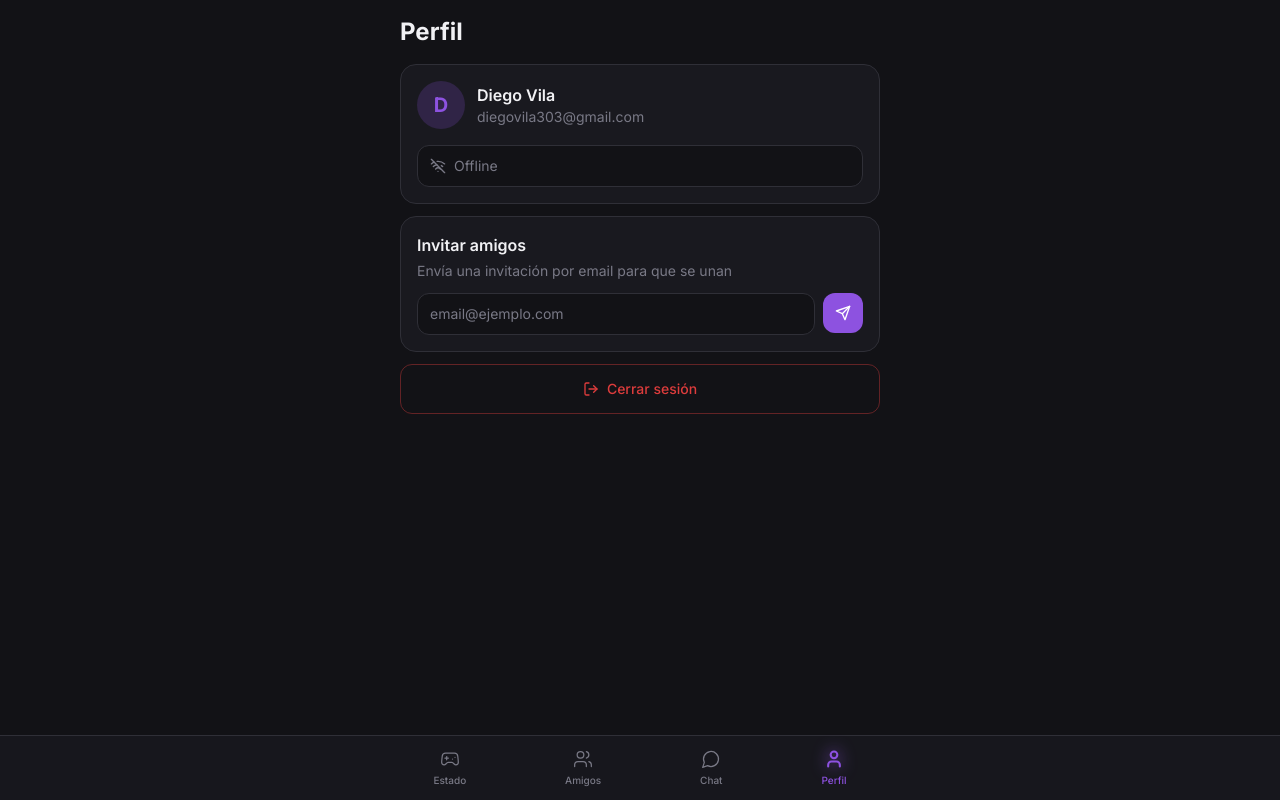
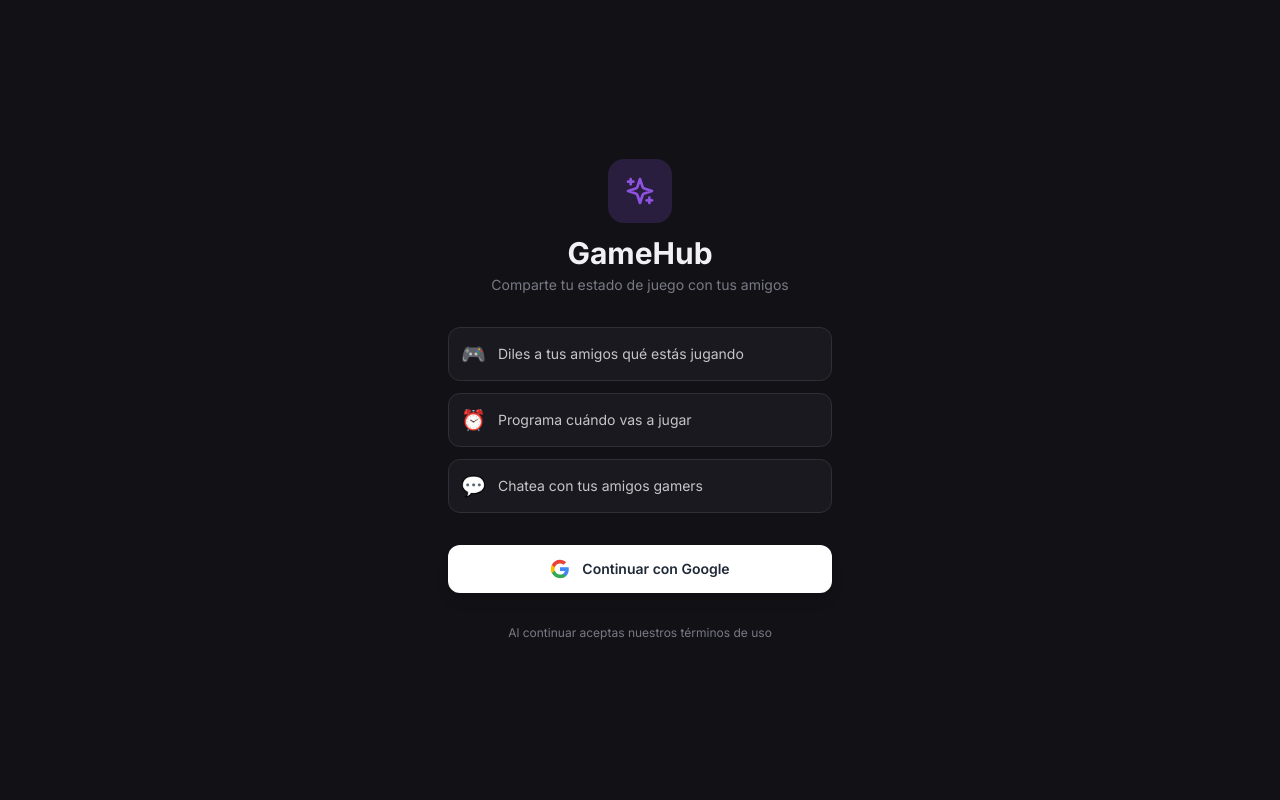
Before and after one commit to diegovila303/Gamehub, a React (Vite) app: page /profile in a window 1280 px wide. Built offline with nearby package versions, Linux system fonts and the light colour scheme; no server answers.

Commit message:
firebase integrado

```diff
--- a/src/App.jsx
+++ b/src/App.jsx
@@ -1,12 +1,28 @@
 import { Routes, Route, Navigate } from 'react-router-dom'
+import { AuthProvider, useAuth } from './lib/auth'
 import AppLayout from './components/layouts/AppLayout'
 import EstadoPage from './pages/EstadoPage'
 import AmigosPage from './pages/AmigosPage'
 import ChatPage from './pages/ChatPage'
-import ChatConversationPage from './pages/ChatConversationPage'
 import PerfilPage from './pages/PerfilPage'
+import LoginPage from './pages/LoginPage'
 
-export default function App() {
+function AppRoutes() {
+  const { user, loading } = useAuth()
+
+  if (loading) {
+    return (
+      <div className="min-h-screen bg-background flex items-center justify-center">
+        <div className="flex flex-col items-center gap-3">
+          <div className="w-10 h-10 rounded-full border-2 border-primary border-t-transparent animate-spin" />
+          <p className="text-sm text-muted-foreground">Cargando...</p>
+        </div>
+      </div>
+    )
+  }
+
+  if (!user) return <LoginPage />
+
   return (
     <Routes>
       <Route element={<AppLayout />}>
@@ -19,3 +35,11 @@
     </Routes>
   )
 }
+
+export default function App() {
+  return (
+    <AuthProvider>
+      <AppRoutes />
+    </AuthProvider>
+  )
+}
--- /dev/null
+++ b/src/lib/auth.jsx
@@ -0,0 +1,56 @@
+import { createContext, useContext, useEffect, useState } from 'react'
+import { auth, googleProvider, db } from './firebase'
+import { signInWithPopup, signOut, onAuthStateChanged } from 'firebase/auth'
+import { doc, setDoc, getDoc } from 'firebase/firestore'
+
+const AuthContext = createContext(null)
+
+export function AuthProvider({ children }) {
+  const [user, setUser] = useState(null)
+  const [loading, setLoading] = useState(true)
+
+  useEffect(() => {
+    const unsub = onAuthStateChanged(auth, async (firebaseUser) => {
+      if (firebaseUser) {
+        // Guardar/actualizar perfil en Firestore
+        const ref = doc(db, 'users', firebaseUser.uid)
+        const snap = await getDoc(ref)
+        if (!snap.exists()) {
+          await setDoc(ref, {
+            uid: firebaseUser.uid,
+            name: firebaseUser.displayName,
+            email: firebaseUser.email,
+            avatar: firebaseUser.photoURL,
+            status: 'offline',
+            current_game: null,
+            scheduled_time: null,
+            createdAt: new Date().toISOString()
+          })
+        }
+        setUser({ ...firebaseUser, ...snap.data() })
+      } else {
+        setUser(null)
+      }
+      setLoading(false)
+    })
+    return unsub
+  }, [])
+
+  const loginWithGoogle = async () => {
+    await signInWithPopup(auth, googleProvider)
+  }
+
+  const logout = async () => {
+    await signOut(auth)
+  }
+
+  return (
+    <AuthContext.Provider value={{ user, loading, loginWithGoogle, logout }}>
+      {children}
+    </AuthContext.Provider>
+  )
+}
+
+export function useAuth() {
+  return useContext(AuthContext)
+}
--- /dev/null
+++ b/src/lib/firebase.js
@@ -0,0 +1,18 @@
+import { initializeApp } from 'firebase/app'
+import { getAuth, GoogleAuthProvider } from 'firebase/auth'
+import { getFirestore } from 'firebase/firestore'
+
+const firebaseConfig = {
+  apiKey: "AIzaSyAjb3lebYcLyhkmUU8UZySO-Xy-NuFQwyE",
+  authDomain: "gamehub-b14c7.firebaseapp.com",
+  projectId: "gamehub-b14c7",
+  storageBucket: "gamehub-b14c7.firebasestorage.app",
+  messagingSenderId: "612991758867",
+  appId: "1:612991758867:web:2de3c42f6def300a9845e6",
+  measurementId: "G-NL8YTQB5W1"
+}
+
+const app = initializeApp(firebaseConfig)
+export const auth = getAuth(app)
+export const db = getFirestore(app)
+export const googleProvider = new GoogleAuthProvider()
--- /dev/null
+++ b/src/pages/LoginPage.jsx
@@ -0,0 +1,55 @@
+import { Sparkles } from 'lucide-react'
+import { useAuth } from '@/lib/auth'
+
+export default function LoginPage() {
+  const { loginWithGoogle } = useAuth()
+
+  return (
+    <div className="min-h-screen bg-background flex flex-col items-center justify-center p-6">
+      <div className="w-full max-w-sm flex flex-col items-center gap-8">
+        {/* Logo */}
+        <div className="flex flex-col items-center gap-3">
+          <div className="w-16 h-16 rounded-2xl bg-primary/20 flex items-center justify-center">
+            <Sparkles className="w-8 h-8 text-primary" />
+          </div>
+          <div className="text-center">
+            <h1 className="text-3xl font-bold text-foreground">GameHub</h1>
+            <p className="text-sm text-muted-foreground mt-1">Comparte tu estado de juego con tus amigos</p>
+          </div>
+        </div>
+
+        {/* Features */}
+        <div className="w-full flex flex-col gap-3">
+          {[
+            { icon: '🎮', text: 'Diles a tus amigos qué estás jugando' },
+            { icon: '⏰', text: 'Programa cuándo vas a jugar' },
+            { icon: '💬', text: 'Chatea con tus amigos gamers' },
+          ].map((f, i) => (
+            <div key={i} className="flex items-center gap-3 p-3 rounded-xl bg-card border border-border">
+              <span className="text-xl">{f.icon}</span>
+              <p className="text-sm text-foreground/80">{f.text}</p>
+            </div>
+          ))}
+        </div>
+
+        {/* Login button */}
+        <button
+          onClick={loginWithGoogle}
+          className="w-full flex items-center justify-center gap-3 py-3.5 rounded-xl bg-white text-gray-800 font-semibold text-sm hover:bg-gray-100 active:scale-95 transition-all shadow-lg"
+        >
+          <svg viewBox="0 0 24 24" className="w-5 h-5">
+            <path fill="#4285F4" d="M22.56 12.25c0-.78-.07-1.53-.2-2.25H12v4.26h5.92c-.26 1.37-1.04 2.53-2.21 3.31v2.77h3.57c2.08-1.92 3.28-4.74 3.28-8.09z"/>
+            <path fill="#34A853" d="M12 23c2.97 0 5.46-.98 7.28-2.66l-3.57-2.77c-.98.66-2.23 1.06-3.71 1.06-2.86 0-5.29-1.93-6.16-4.53H2.18v2.84C3.99 20.53 7.7 23 12 23z"/>
+            <path fill="#FBBC05" d="M5.84 14.09c-.22-.66-.35-1.36-.35-2.09s.13-1.43.35-2.09V7.07H2.18C1.43 8.55 1 10.22 1 12s.43 3.45 1.18 4.93l2.85-2.22.81-.62z"/>
+            <path fill="#EA4335" d="M12 5.38c1.62 0 3.06.56 4.21 1.64l3.15-3.15C17.45 2.09 14.97 1 12 1 7.7 1 3.99 3.47 2.18 7.07l3.66 2.84c.87-2.6 3.3-4.53 6.16-4.53z"/>
+          </svg>
+          Continuar con Google
+        </button>
+
+        <p className="text-xs text-muted-foreground text-center">
+          Al continuar aceptas nuestros términos de uso
+        </p>
+      </div>
+    </div>
+  )
+}
--- a/src/pages/PerfilPage.jsx
+++ b/src/pages/PerfilPage.jsx
@@ -1,93 +1,94 @@
-import { useState } from "react";
-import { WifiOff, Send, LogOut, CheckCircle } from "lucide-react";
-
-const USER = {
-  name: "Diego Vila",
-  email: "diegovila303@gmail.com",
-  status: "offline",
-};
+import { useState } from 'react'
+import { WifiOff, Send, LogOut, CheckCircle, Edit2 } from 'lucide-react'
+import { useAuth } from '@/lib/auth'
+import { db } from '@/lib/firebase'
+import { doc, updateDoc } from 'firebase/firestore'
 
 export default function PerfilPage() {
-  const [inviteEmail, setInviteEmail] = useState("");
-  const [sent, setSent] = useState(false);
-  const [loggingOut, setLoggingOut] = useState(false);
+  const { user, logout } = useAuth()
+  const [inviteEmail, setInviteEmail] = useState('')
+  const [sent, setSent] = useState(false)
+  const [loggingOut, setLoggingOut] = useState(false)
+  const [editingName, setEditingName] = useState(false)
+  const [newName, setNewName] = useState(user?.displayName || '')
 
   const handleInvite = () => {
-    if (!inviteEmail.trim()) return;
-    setSent(true);
-    setInviteEmail("");
-    setTimeout(() => setSent(false), 3000);
-  };
+    if (!inviteEmail.trim()) return
+    setSent(true)
+    setInviteEmail('')
+    setTimeout(() => setSent(false), 3000)
+  }
 
-  const handleLogout = () => {
-    setLoggingOut(true);
-    // Limpiar datos locales
-    setTimeout(() => {
-      localStorage.clear();
-      // Recargar la página (simula cerrar sesión)
-      window.location.reload();
-    }, 800);
-  };
+  const handleLogout = async () => {
+    setLoggingOut(true)
+    await logout()
+  }
 
-  const initial = USER.name[0].toUpperCase();
+  const handleSaveName = async () => {
+    if (!newName.trim() || !user) return
+    try {
+      await updateDoc(doc(db, 'users', user.uid), { name: newName.trim() })
+    } catch (e) { console.error(e) }
+    setEditingName(false)
+  }
+
+  const initial = (user?.displayName || user?.email || '?')[0].toUpperCase()
 
   return (
     <div className="p-4">
       <h1 className="text-2xl font-bold text-foreground mb-4">Perfil</h1>
 
-      {/* Tarjeta de usuario */}
       <div className="bg-card border border-border rounded-2xl p-4 mb-3">
         <div className="flex items-center gap-3 mb-4">
-          <div className="w-12 h-12 rounded-full bg-primary/20 flex items-center justify-center text-xl font-bold text-primary">
-            {initial}
-          </div>
-          <div>
-            <p className="font-semibold text-foreground">{USER.name}</p>
-            <p className="text-sm text-muted-foreground">{USER.email}</p>
+          {user?.photoURL ? (
+            <img src={user.photoURL} alt="" className="w-12 h-12 rounded-full object-cover" />
+          ) : (
+            <div className="w-12 h-12 rounded-full bg-primary/20 flex items-center justify-center text-xl font-bold text-primary">
+              {initial}
+            </div>
+          )}
+          <div className="flex-1 min-w-0">
+            {editingName ? (
+              <div className="flex gap-2">
+                <input value={newName} onChange={e => setNewName(e.target.value)}
+                  className="flex-1 bg-background border border-border rounded-lg px-2 py-1 text-sm text-foreground focus:outline-none focus:border-primary/50" autoFocus />
+                <button onClick={handleSaveName} className="text-xs text-primary font-medium">Guardar</button>
+              </div>
+            ) : (
+              <div className="flex items-center gap-2">
+                <p className="font-semibold text-foreground truncate">{user?.displayName || 'Sin nombre'}</p>
+                <button onClick={() => setEditingName(true)}><Edit2 className="w-3 h-3 text-muted-foreground" /></button>
+              </div>
+            )}
+            <p className="text-sm text-muted-foreground truncate">{user?.email}</p>
           </div>
         </div>
         <div className="flex items-center gap-2 bg-background border border-border rounded-xl px-3 py-2.5">
           <WifiOff className="w-4 h-4 text-muted-foreground" />
-          <span className="text-sm text-muted-foreground">Offline</span>
+          <span className="text-sm text-muted-foreground capitalize">{user?.status || 'Offline'}</span>
         </div>
       </div>
 
-      {/* Invitar amigos */}
       <div className="bg-card border border-border rounded-2xl p-4 mb-3">
         <p className="font-semibold text-foreground mb-1">Invitar amigos</p>
         <p className="text-sm text-muted-foreground mb-3">Envía una invitación por email para que se unan</p>
         <div className="flex gap-2">
-          <input
-            type="email"
-            value={inviteEmail}
-            onChange={e => setInviteEmail(e.target.value)}
-            onKeyDown={e => e.key === "Enter" && handleInvite()}
-            placeholder="email@ejemplo.com"
-            className="flex-1 bg-background border border-border rounded-xl px-3 py-2.5 text-sm text-foreground placeholder:text-muted-foreground focus:outline-none focus:border-primary/50 transition-colors"
-          />
-          <button
-            onClick={handleInvite}
-            className="w-10 h-10 rounded-xl bg-primary flex items-center justify-center text-primary-foreground hover:bg-primary/90 active:scale-95 transition-all"
-          >
+          <input type="email" value={inviteEmail} onChange={e => setInviteEmail(e.target.value)}
+            onKeyDown={e => e.key === 'Enter' && handleInvite()} placeholder="email@ejemplo.com"
+            className="flex-1 bg-background border border-border rounded-xl px-3 py-2.5 text-sm text-foreground placeholder:text-muted-foreground focus:outline-none focus:border-primary/50 transition-colors" />
+          <button onClick={handleInvite}
+            className="w-10 h-10 rounded-xl bg-primary flex items-center justify-center text-primary-foreground hover:bg-primary/90 active:scale-95 transition-all">
             {sent ? <CheckCircle className="w-4 h-4" /> : <Send className="w-4 h-4" />}
           </button>
         </div>
-        {sent && (
-          <p className="text-xs text-primary mt-2 flex items-center gap-1">
-            <CheckCircle className="w-3 h-3" /> Invitación enviada correctamente
-          </p>
-        )}
+        {sent && <p className="text-xs text-primary mt-2 flex items-center gap-1"><CheckCircle className="w-3 h-3" /> Invitación enviada</p>}
       </div>
 
-      {/* Cerrar sesión */}
-      <button
-        onClick={handleLogout}
-        disabled={loggingOut}
-        className="w-full flex items-center justify-center gap-2 py-3.5 rounded-xl border border-destructive/40 text-destructive text-sm font-medium hover:bg-destructive/10 active:scale-95 transition-all disabled:opacity-60"
-      >
+      <button onClick={handleLogout} disabled={loggingOut}
+        className="w-full flex items-center justify-center gap-2 py-3.5 rounded-xl border border-destructive/40 text-destructive text-sm font-medium hover:bg-destructive/10 active:scale-95 transition-all disabled:opacity-60">
         <LogOut className="w-4 h-4" />
-        {loggingOut ? "Cerrando sesión..." : "Cerrar sesión"}
+        {loggingOut ? 'Cerrando sesión...' : 'Cerrar sesión'}
       </button>
     </div>
-  );
+  )
 }
```
